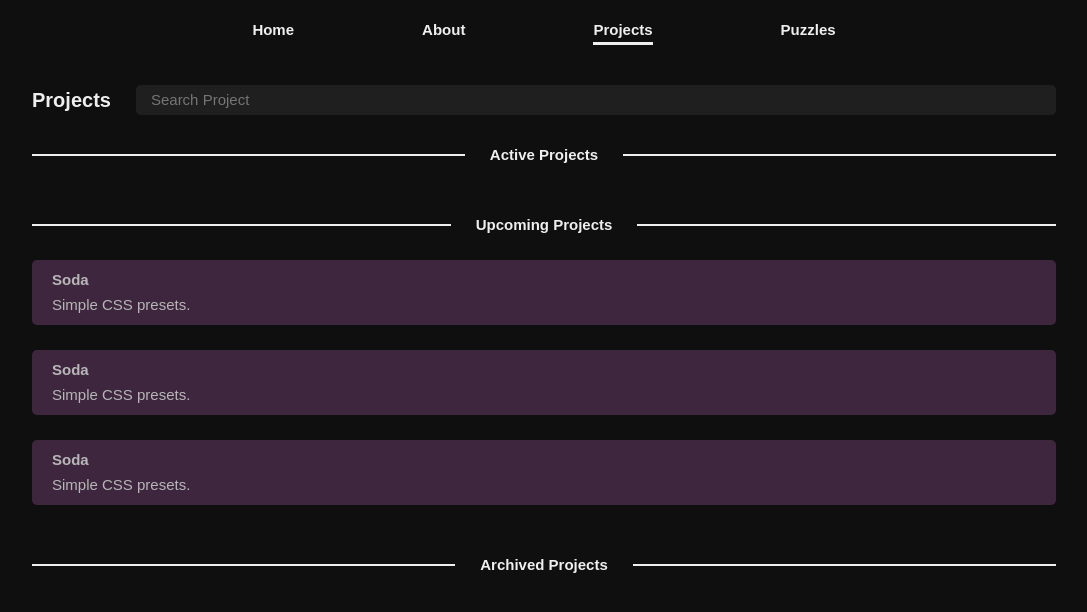
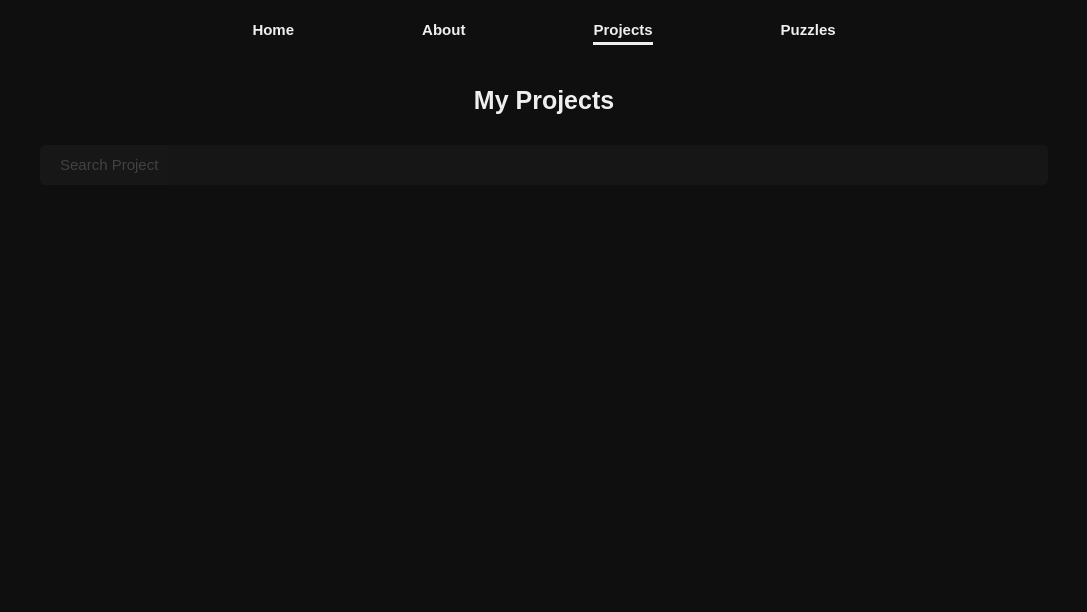
Before and after one commit to DmmDGM/website, a SvelteKit app: page /projects in a window 1280 px wide. Shown: the top 612 px of the page, without its empty margins (96-1183 px from the left). Built offline with nearby package versions, Linux system fonts and the light colour scheme.

Commit message:
My project loader didnt work Q ~ Q

```diff
--- a/package.json
+++ b/package.json
@@ -16,6 +16,7 @@
 		"@sveltejs/kit": "^2.0.0",
 		"@sveltejs/vite-plugin-svelte": "^3.0.0",
 		"@types/eslint": "^8.56.0",
+		"@types/node": "^20.12.11",
 		"@typescript-eslint/eslint-plugin": "^7.0.0",
 		"@typescript-eslint/parser": "^7.0.0",
 		"eslint": "^8.56.0",
--- a/src/lib/index.ts
+++ /dev/null
@@ -1 +0,0 @@
-// place files you want to import through the `$lib` alias in this folder.
--- a/src/lib/projects.ts
+++ /dev/null
@@ -1,29 +0,0 @@
-// Types
-export type Project = {
-	card: {
-		color: string;
-	},
-	description: string;
-	name: string;
-	id: string;
-	release: "active" | "archived" | "upcoming";
-	version: string;
-};
-
-// Exports
-export const soda: Project = {
-	card: {
-		color: "rgba(var(--soda-purple), 0.5)"
-	},
-	description: "Simple CSS presets.",
-	name: "Soda",
-	id: "soda",
-	release: "upcoming",
-	version: "v1u0"
-};
-
-export default {
-	soda,
-	soda2: soda,
-	soda3: soda
-};
--- /dev/null
+++ b/src/lib/projects/projects.ts
@@ -0,0 +1,35 @@
+// Imports
+import nodeFs from "node:fs";
+import nodePath from "node:path";
+import type { Project } from "$lib/types";
+
+// Fetches and defines projects
+export const projects = await fetchProjects();
+
+// Defines project fetcher
+export async function fetchProjects(): Promise<Project[]> {
+	// Defines projects
+	const projects: Project[] = [];
+
+	// Loads directory
+	const filePaths = await nodeFs.promises.readdir(import.meta.dirname);
+
+	// Fetches and loads project
+	for(let i = 0; i < filePaths.length; i++) {
+		const filePath = filePaths[i];
+		const projectPath = nodePath.join(import.meta.dirname, filePath);
+		if(!(await nodeFs.promises.lstat(projectPath)).isDirectory()) continue;
+		try {
+			await nodeFs.promises.access(nodePath.join(projectPath, "project.ts"), nodeFs.constants.F_OK);
+			const project: Project = await import(/* @vite-ignore */ `./${filePath}/project`);
+			projects.push(project);
+		}
+		catch(error) {
+			// console.log(error);
+			continue;
+		}
+	}
+
+	// Returns projects
+	return projects;
+}
--- a/src/lib/soda/v1u0.css
+++ b/src/lib/projects/soda/beta.css
@@ -24,7 +24,7 @@
 	outline: none;
 	padding: 0px;
 	scrollbar-color: rgb(var(--soda-black)) rgb(var(--soda-white));
-	scrollbar-gutter: stable;
+	scrollbar-gutter: stable both-edges;
 	scrollbar-width: thin;
 	text-decoration: none;
 }
@@ -33,6 +33,5 @@
 body {
 	background-color: rgb(var(--soda-white));
 	height: 100vh;
-	width: 100vw;
-	overflow: auto;
+	width: 100%;
 }
--- a/src/routes/+layout.svelte
+++ b/src/routes/+layout.svelte
@@ -20,7 +20,7 @@
 <script lang="ts">
 	// Imports
 	import { page } from "$app/stores";
-	import "$lib/soda/v1u0.css";
+	import "$lib/projects/soda/beta.css";
 
 	// Defines path
 	$: path = $page.url.pathname.split("/")[1];
@@ -53,7 +53,6 @@
 		a {
 			font-weight: bold;
 			position: relative;
-
 			&::after {
 				background-color:rgb(var(--soda-white));
 				bottom: -5px;
@@ -83,8 +82,8 @@
 	// Main
 	main {
 		height: calc(100vh - 50px - 60px);
-		padding: 25px 10vw;
-		width: 80vw;
+		padding: 25px 10%;
+		width: 80%;
 
 		@media screen and (max-width: 500px) {
 			height: calc(100vh - 50px - 165px);
--- a/src/routes/projects/+page.svelte
+++ b/src/routes/projects/+page.svelte
@@ -1,123 +1,61 @@
 <!-- Title -->
-<div id="title">
-	<div>Projects</div>
-	<input bind:value={filter} placeholder="Search Project">
-</div>
+<h1>My Projects</h1>
 
-<!-- Content -->
-<div id="content">
-	<!-- Results -->
-	{#if filter}
-		<!-- Search -->
-		<div class="release" id="active">
-			<div class="header">Search Results</div>
-			{#each Object.entries(projects) as [ , project ]}
-				{#if
-					project.name.toLowerCase().includes(filter.toLowerCase()) ||
-					project.description.toLowerCase().includes(filter.toLowerCase())
-				}
-					<Card project={project} />
-				{/if}
-			{/each}
-		</div>
+<!-- Search Bar -->
+<input placeholder="Search Project">
 
-	<!-- List -->
-	{:else}
-		<!-- Active -->
-		<div class="release" id="active">
-			<div class="header">Active Projects</div>
-			{#each Object.entries(projects) as [ , project ]}
-				{#if project.release === "active"}
-					<Card project={project}/>
-				{/if}
-			{/each}
-		</div>
-
-		<!-- Upcoming -->
-		<div class="release" id="upcoming">
-			<div class="header">Upcoming Projects</div>
-			{#each Object.entries(projects) as [ , project ]}
-				{#if project.release === "upcoming"}
-					<Card project={project} />
-				{/if}
-			{/each}
-		</div>
-
-		<!-- Archived -->
-		<div class="release" id="archived">
-			<div class="header">Archived Projects</div>
-			{#each Object.entries(projects) as [ , project ]}
-				{#if project.release === "archived"}
-					<Card project={project} />
-				{/if}
-			{/each}
-		</div>
-	{/if}
+<!-- Project Cards -->
+<div>
+	{#each [] as project, index}
+		{project}
+	{/each}
 </div>
 
 <!-- Script -->
 <script lang="ts">
+	// import { projects } from "$lib/projects/projects";
+	import type { Project } from "$lib/types";
+
 	// Imports
-	import Card from "./card.svelte";
-	import projects from "$lib/projects";
 
-	// Defines filter
-	let filter: string;
+
 </script>
 
 <!-- Style -->
 <style lang="scss">
 	// Title
-	#title {
-		align-items: center;
-		display: flex;
-		gap: 0 25px;
+	h1 {
+		font-size: 25px;
+		font-weight: bold;
+		line-height: 30px;
+		text-align: center;
+	}
 
-		div {
-			font-size: 20px;
-			font-weight: bold;
-			line-height: 25px;
+	// Search Bar
+	input {
+		background-color: rgb(var(--soda-less-black));
+		border-radius: 5px;
+		margin: 30px 0px;
+		opacity: 50%;
+		padding: 10px 20px;
+		position: relative;
+		transition: all 0.2s ease;
+		width: calc(100% - 40px);
+
+		&:hover {
+			opacity: 75%;
 		}
 
-		input {
-			background-color: rgb(var(--soda-less-black));
-			border-radius: 5px;
-			flex: 1;
-			padding: 5px 15px;
+		&:focus {
+			opacity: 100%;
 		}
 	}
 
-	// Content
-	#content {
+	// Project Cards
+	div {
 		display: flex;
-		flex-direction: column;
-		gap: 50px 0px;
-		padding: 30px 0;
-
-		.release {
-			display: flex;
-			flex-direction: column;
-			gap: 25px 0px;
-
-			.header {
-				align-items: center;
-				display: flex;
-				font-weight: bold;
-				gap: 0px 25px;
-
-				&::before, &::after {
-					background-color: rgb(var(--soda-white));
-					content: "";
-					flex: 1;
-					height: 2px;
-				}
-			}
-
-			Card {
-				&:after {
-					content: "hai";
-				}
-			}
-		}
+		flex-wrap: wrap;
+		gap: 15px 15px;
+		justify-content: center;
 	}
 </style>
--- a/src/routes/projects/card.svelte
+++ b/src/routes/projects/card.svelte
@@ -1,36 +1,20 @@
-<!-- Card -->
-<a href="/projects/{project.id}" style="background-color: {project.card.color};" id="card">
-	<div id="name">{project.name}</div>
-	<div id="description">{project.description}</div>
-</a>
+<div>
 
-<!-- Script -->
+</div>
+
 <script lang="ts">
-	import type { Project } from "$lib/projects";
+	// Imports
+	export let title;
+	export let description;
+	export let version;
+	export let theme;
 
-	// Imports
-	export let project: Project;
+	console.log(title);
 </script>
 
-<!-- Style -->
 <style lang="scss">
-	#card {
-		padding: 10px 20px;
-		display: flex;
-		flex-direction: column;
-		gap: 5px 0px;
-		opacity: 0.75;
-		border-radius: 5px;
-		transition: all 0.1s ease;
-
-		&:hover {
-			opacity: 1;
-		}
-
-		#name {
-			// font-size: 20px;
-			// line-height: 25px;
-			font-weight: bold;
-		}
+	div {
+		min-width: 400px;
+		height: 200px;
 	}
 </style>
--- a/src/routes/projects/soda/+server.ts
+++ /dev/null
@@ -1,7 +0,0 @@
-// Imports
-
-// Routes
-export function GET({ url }) {
-	console.log(url);
-	return new Response();
-}
```
Also changed, not shown: src/lib/projects/soda/project.ts (added, +12 -0 lines), src/lib/types.d.ts (added, +13 -0 lines), src/routes/projects/soda/+page.svelte (deleted, +0 -49 lines), 1 other file (tests, documents, lock files or other folders).
